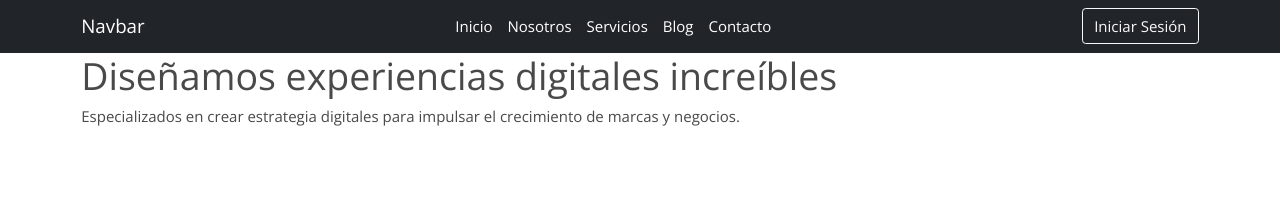
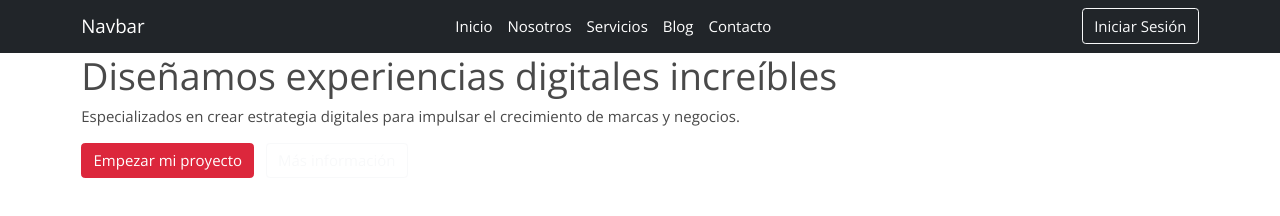
Before and after one commit to BrandonDevU95/Bootstrap5-ai, a plain HTML site: page index.html in a window 1280 px wide. Drawn offline with nearby package versions, Linux system fonts and the light colour scheme.

Commit message:
37 - Clases d-grid y gap

```diff
--- a/index.html
+++ b/index.html
@@ -74,6 +74,10 @@
 								Especializados en crear estrategia digitales para impulsar el crecimiento de
 								marcas y negocios.
 							</p>
+							<div class="d-grid gap-2 d-sm-block">
+								<a href="#" class="btn btn-primary me-sm-2">Empezar mi proyecto</a>
+								<a href="#" class="btn btn-outline-light">Más información</a>
+							</div>
 						</div>
 					</div>
 				</div>
```
